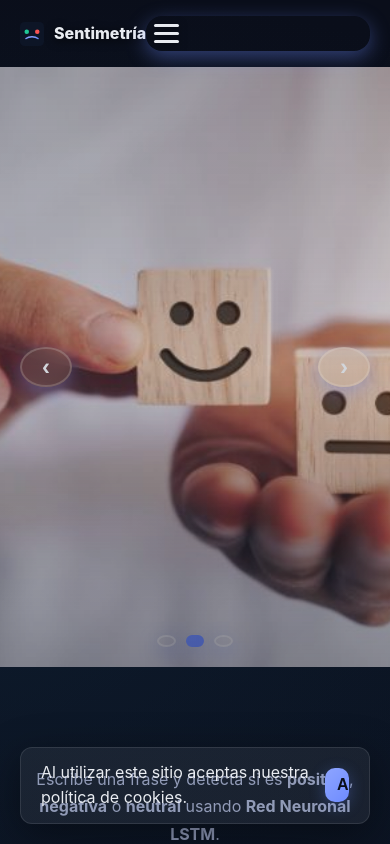
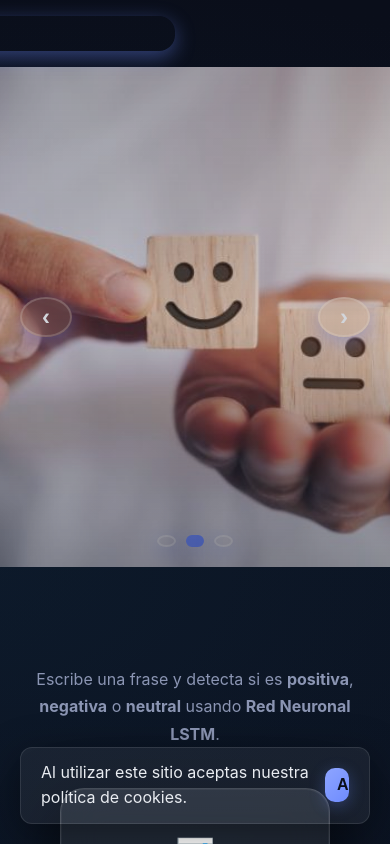
Before and after one commit to crisncr/inteligenciaArtificial, a React (Vite) app: page / in a window 390 px wide. Shown: the top 844 px of the page. Built offline with nearby package versions, Linux system fonts and the light colour scheme.

Commit message:
Fix: Limpieza de CSS duplicado y ajustes finales del navbar - Logo removido cuando usuario está logueado (sin espacio reservado) - Navbar correctamente centrado con logo a la izquierda - Hero section 100vh en móviles también - Ajustes finales de alineación

```diff
--- a/src/index.css
+++ b/src/index.css
@@ -162,12 +162,12 @@ body {
   margin: 0 auto;
   padding: 16px 20px;
   display: flex;
-  justify-content: space-between;
+  justify-content: flex-start;
   align-items: center;
   position: absolute;
   top: 0;
-  left: 0;
-  right: 0;
+  left: 50%;
+  transform: translateX(-50%);
   width: 100%;
   z-index: 1001;
   background: rgba(10, 14, 26, 0.7);
@@ -176,18 +176,9 @@ body {
   border-bottom: 1px solid rgba(255, 255, 255, 0.1);
 }
 
-/* Asegurar que el navbar esté centrado en el contenido pero el logo alineado a la izquierda */
-.nav {
-  padding-left: max(20px, calc((100% - 1100px) / 2 + 20px));
-  padding-right: max(20px, calc((100% - 1100px) / 2 + 20px));
-}
-
-/* En móviles, padding normal */
-@media (max-width: 768px) {
-  .nav {
-    padding-left: 16px;
-    padding-right: 16px;
-  }
+/* Asegurar que el logo esté alineado a la izquierda dentro del contenedor */
+.nav__links {
+  margin-left: auto;
 }
 
 /* Navbar transparente sobre el carrusel (sin fondo oscuro) */
@@ -1157,7 +1148,8 @@ footer small {
   }
 
   .hero-section {
-    height: 400px;
+    height: 100vh;
+    min-height: 500px;
   }
 
   .hero { grid-template-columns: 1fr; }
```
